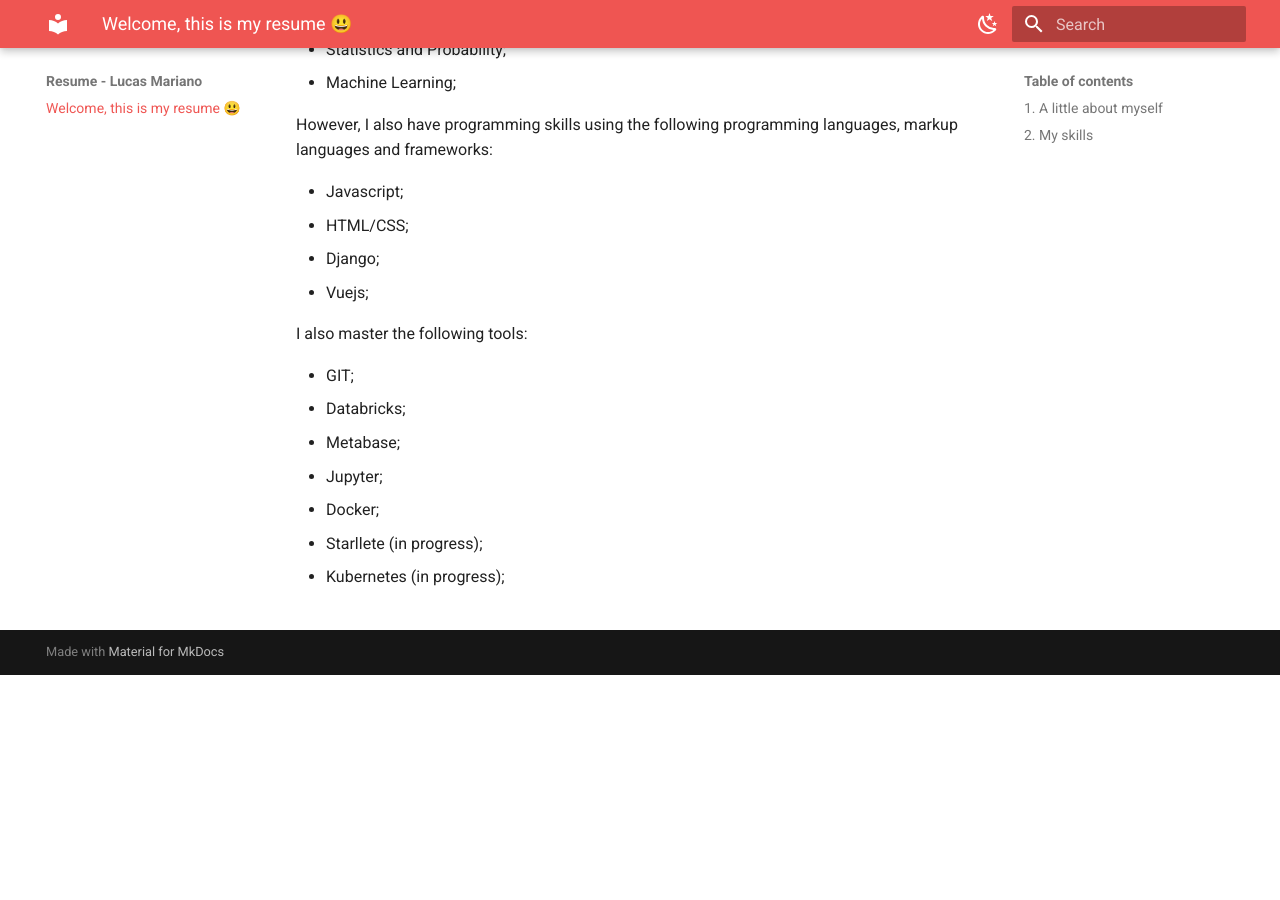
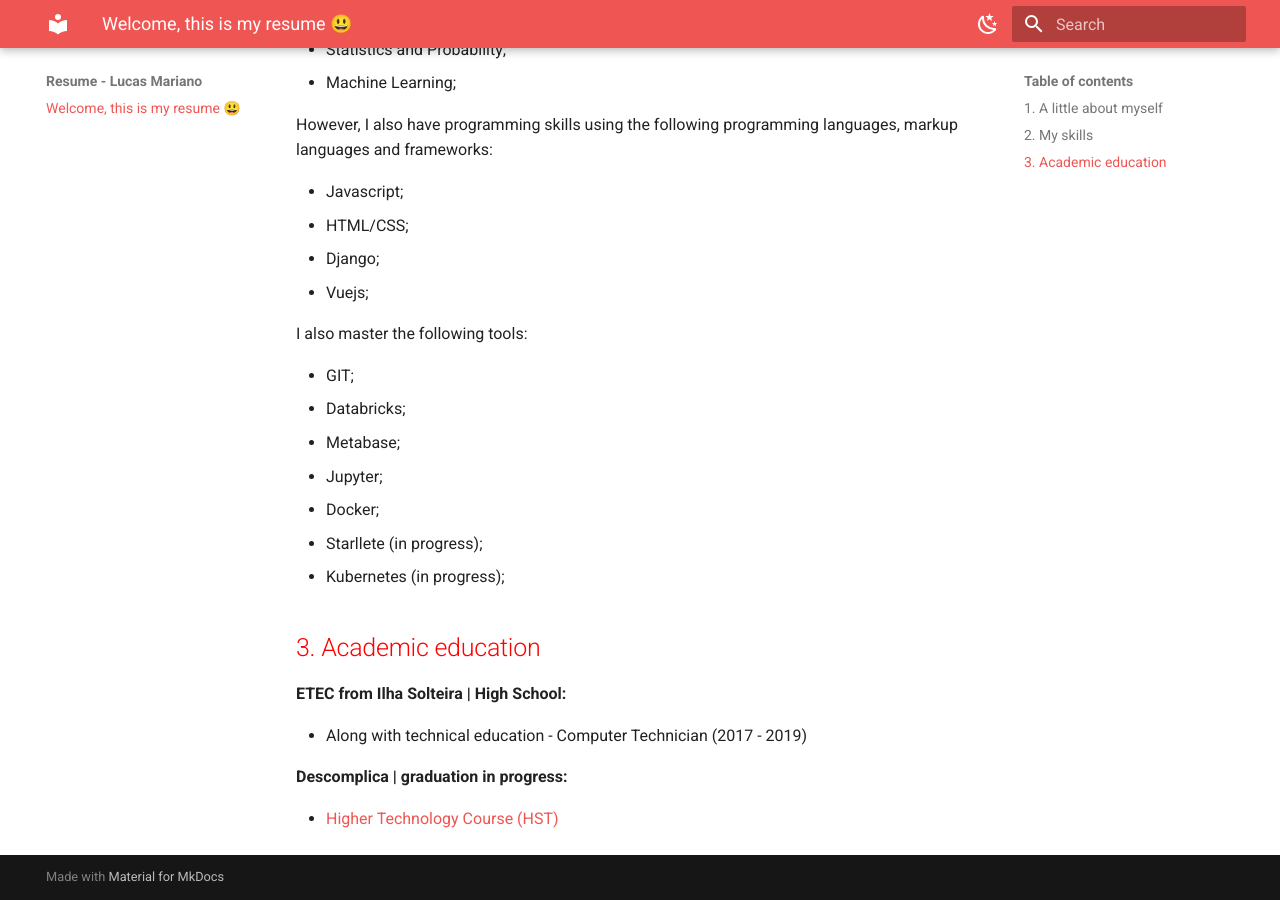
Before and after one commit to lukemariano/personal-resume, an MkDocs documentation site: the page built from docs/index.md, in a window 1280 px wide and 900 px high, scrolled down 621 px. Built offline with MkDocs 1.6.1 and Material for MkDocs 9.7.7, drawn with Linux system fonts in a browser that asks for light colours; before the commit the page ends 1296 px from its top, so only the background shows below that.

Commit message:
section graduation

```diff
--- a/docs/index.md
+++ b/docs/index.md
@@ -36,4 +36,12 @@ I also master the following tools:
 - Starllete (in progress);
 - Kubernetes (in progress);
 
-##
+## <span style="color:red"> 3. Academic education </span>
+
+<strong> ETEC from Ilha Solteira | High School:</strong>
+
+- Along with technical education - Computer Technician (2017 - 2019)
+
+<strong> Descomplica | graduation in progress:</strong>
+
+- [Higher Technology Course (HST)](https://descomplica.com.br/faculdade/tecnologia/computacao-em-nuvem/)
```
